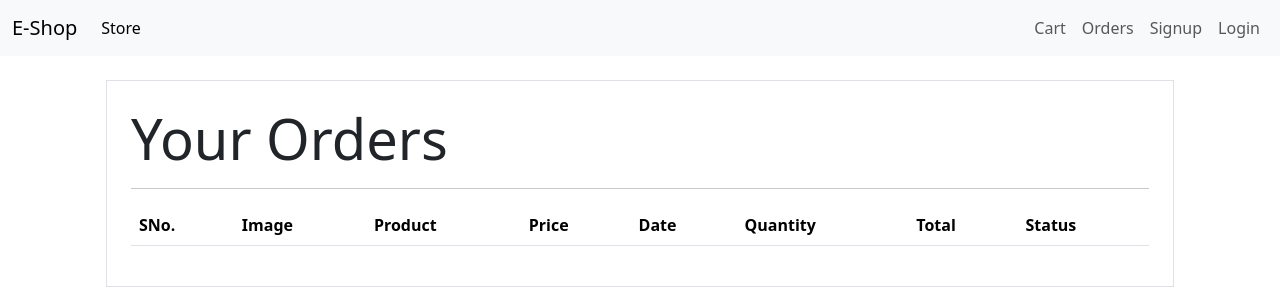
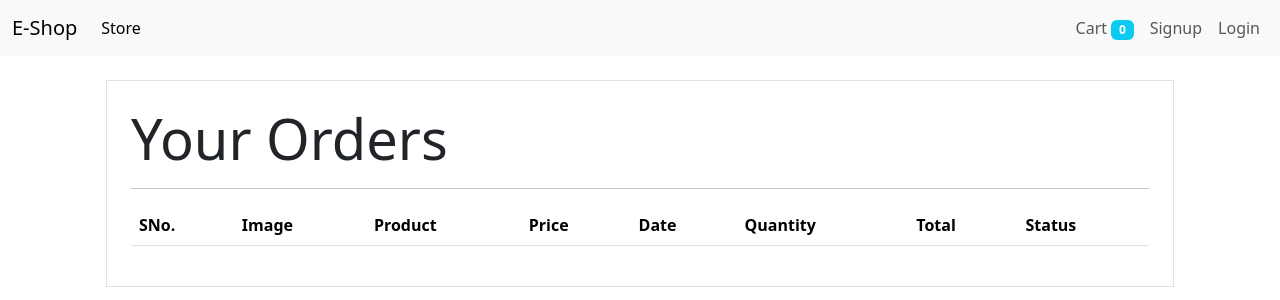
Before and after one commit to Dkroydbg/Django_Ecommerce, a Django app: page /orders in a window 1280 px wide. Shown: the top 300 px of the page. Run offline with Django 4.2, Linux system fonts and the light colour scheme; data comes from the database, SQL or seed files in the repository; both versions use the stored data as it was after the commit; lists and menus that the app fills with data are empty.

Commit message:
completed project

```diff
--- a/mydjango/settings.py
+++ b/mydjango/settings.py
@@ -47,7 +47,7 @@ MIDDLEWARE = [
     'django.middleware.csrf.CsrfViewMiddleware',
     'django.contrib.auth.middleware.AuthenticationMiddleware',
     'django.contrib.messages.middleware.MessageMiddleware',
-    'django.middleware.clickjacking.XFrameOptionsMiddleware',
+    'django.middleware.clickjacking.XFrameOptionsMiddleware'
 ]
 
 ROOT_URLCONF = 'mydjango.urls'
--- a/store/models/orders.py
+++ b/store/models/orders.py
@@ -11,6 +11,7 @@ class Order(models.Model):
     address=models.CharField(max_length=100,default=' ',blank=True)
     phone=models.CharField(max_length=15,default=' ',blank=True)
     date=models.DateField(default=datetime.datetime.today)
+    status=models.BooleanField(default=False)
 
 
     def placeOrder(self):
@@ -18,4 +19,4 @@ class Order(models.Model):
 
     @staticmethod
     def get_order_by_customer(customer_id):
-        return Order.objects.filter(customer=customer_id)
+        return Order.objects.filter(customer=customer_id).order_by('-date')
--- a/store/templates/base.html
+++ b/store/templates/base.html
@@ -36,14 +36,17 @@
 
           <ul class="navbar-nav my-2 my-lg-0">
             <li class="nav-item">
-              <a class="nav-link" aria-current="page" href="/cart">Cart</a>
+              <a class="nav-link" aria-current="page" href="/cart">Cart
+                <span class="badge bg-info">{{request.session.cart.keys|length}}</span>
+
+              </a>
             </li>
+
+            {% if request.session.customer %}
+
             <li class="nav-item">
               <a class="nav-link" aria-current="page" href="/orders">Orders</a>
             </li>
-            {% if request.session.customer %}
-
-
             <li class="nav-item">
               <a class="nav-link" aria-current="page" href="/logout">LogOut</a>
             </li>
--- a/store/templates/orders.html
+++ b/store/templates/orders.html
@@ -35,8 +35,11 @@
                     <td>{{order.date}}</td>
                     <td>{{order.quantity}}</td>
                     <td>{{ order.quantity|multiply:order.price|currency}}</td>
-                    <td>{{ order.status|default:'pending'}}</td>
-
+                    {% if order.status %}
+                    <td class="badge bg-success">Completed</td>
+                    {%else%}
+                    <td class="badge bg-warning">Pending</td>
+                    {% endif %}
                 </tr>
                 {% endfor %}
             </tbody>
--- a/store/views/orders.py
+++ b/store/views/orders.py
@@ -3,6 +3,7 @@ from ..models.customer import Customer
 from django.shortcuts import render,redirect
 from store.models.product import Product
 from store.models.orders import Order
+# from store.middleware.auth import auth_middleware
 
 
 class OrderView(View):
```
Also changed, not shown: db.sqlite3, store/migrations/0007_order_status.py (added).
